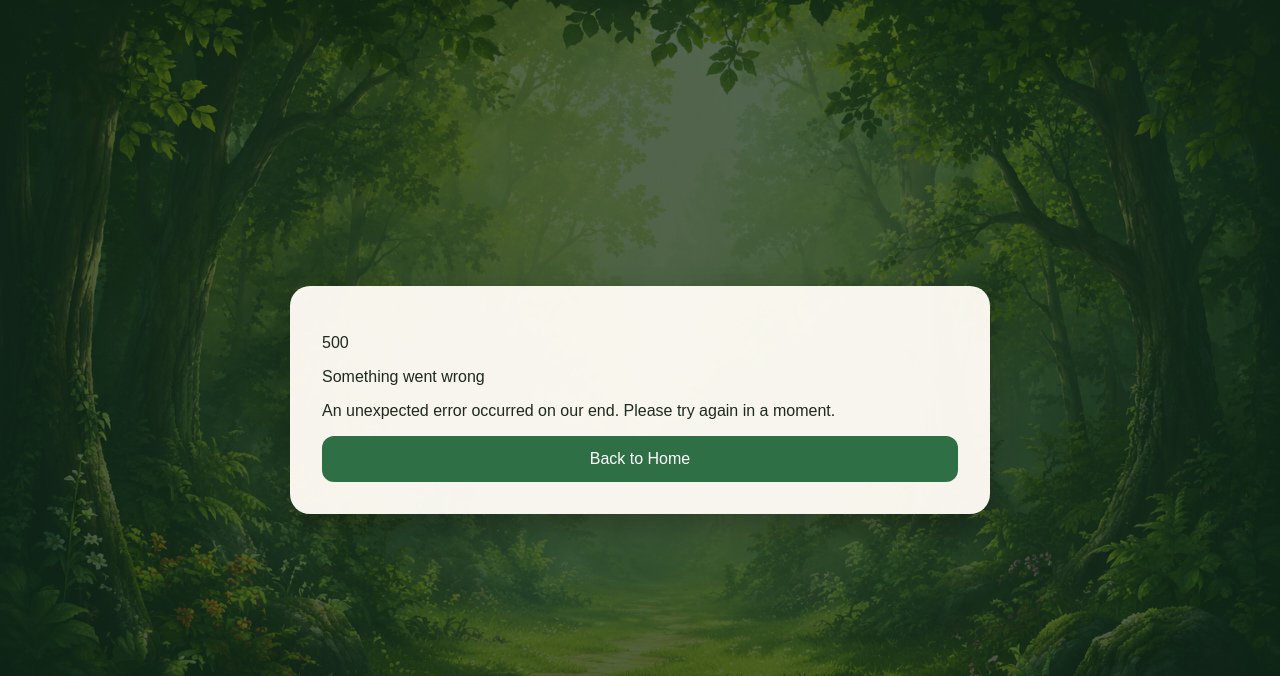
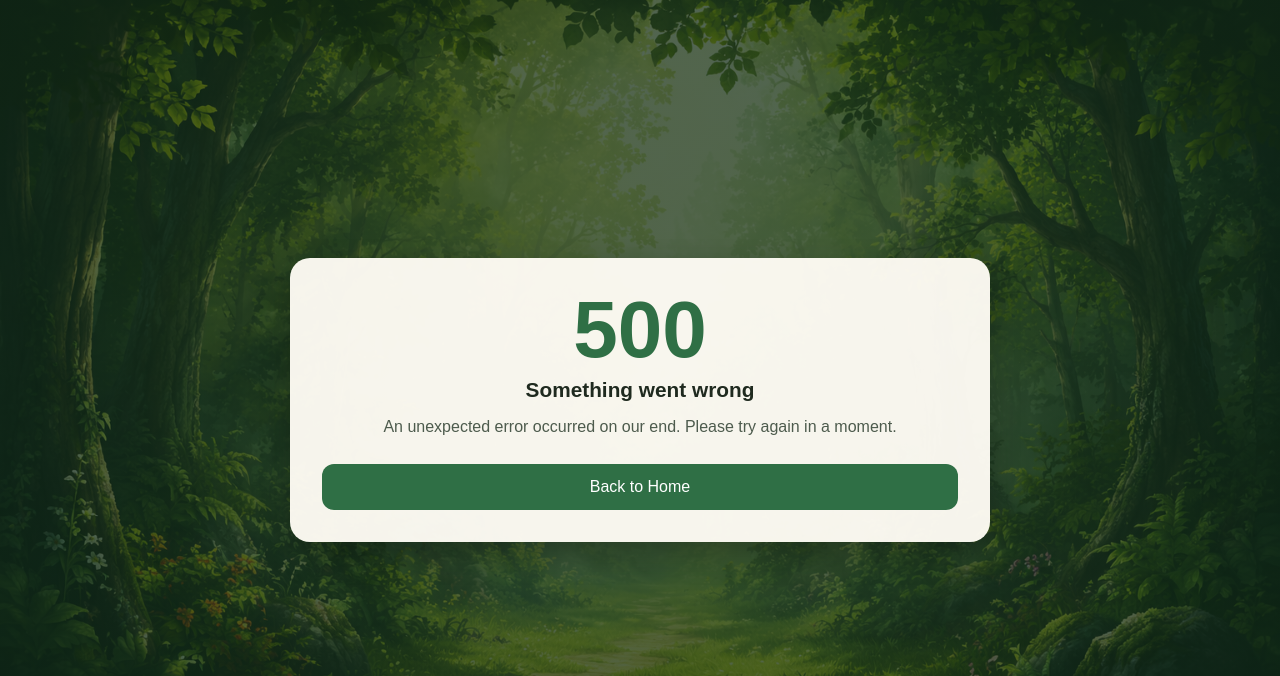
Before and after one commit to Meditationzencode/nature-quiz, a Flask app: template templates/500.html in a window 1280 px wide. Shown: the top 676 px of the page. Run offline with Flask 3, Linux system fonts and the light colour scheme; the template is opened without the code that fills it, so the values that code supplies are empty.

Commit message:
Add files via upload

```diff
--- a/static/style.css
+++ b/static/style.css
@@ -151,6 +151,28 @@ h1, h2 {
     text-align: center;
 }
 
+.error-code {
+    font-size: 5rem;
+    font-weight: bold;
+    text-align: center;
+    color: #2f6f45;
+    margin: 0 0 8px;
+    line-height: 1;
+}
+
+.error-title {
+    text-align: center;
+    font-size: 1.3rem;
+    font-weight: bold;
+    margin: 0 0 12px;
+}
+
+.error-description {
+    text-align: center;
+    color: #4d5b4d;
+    margin-bottom: 28px;
+}
+
 @media (max-width: 640px) {
     .card {
         padding: 22px;
```
